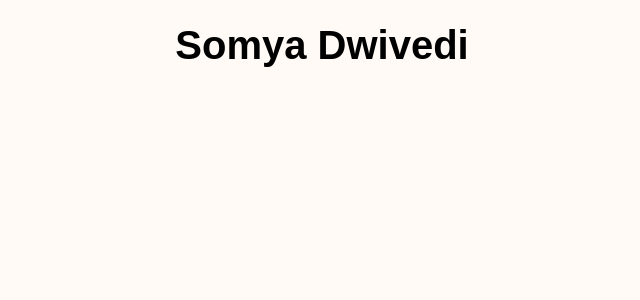
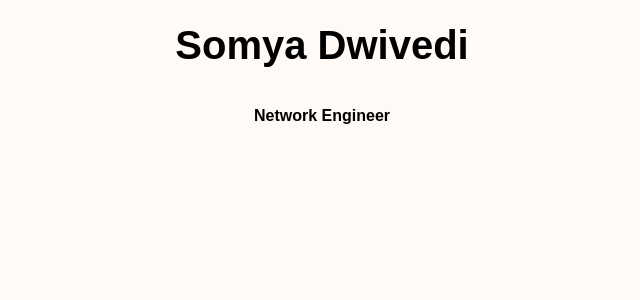
Before and after one commit to SomyaDwivedi/Portfolio, a React (Vite) app: page / in a window 1280 px wide. Shown: the top 300 px of the page, without its empty margins (318-958 px from the left). Built offline with nearby package versions, Linux system fonts and the light colour scheme.

Commit message:
Add subtitle to Header component for enhanced clarity

```diff
--- a/src/Header.tsx
+++ b/src/Header.tsx
@@ -1,7 +1,12 @@
 import './Header.css';
 
 function Header() {
-    return <h1>Somya Dwivedi</h1>;
+    return (
+        <>
+            <h1>Somya Dwivedi</h1>
+            <br />
+            <h4>Network Engineer</h4>
+        </>
+    );
 }
-
 export default Header;
```
